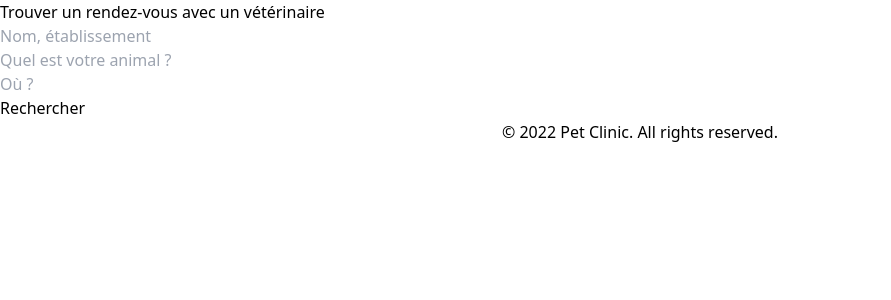
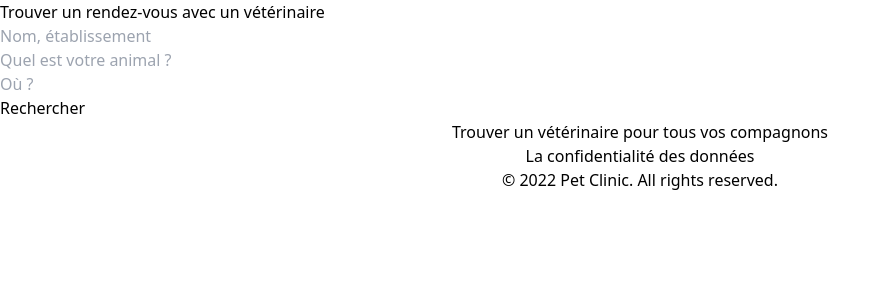
Before and after one commit to anastasiiaal/animalife_project, a Symfony app: template templates/home.html.twig in a window 1280 px wide. Shown: the part 144-444 px from the top of the page, without its empty margins (0-891 px from the left). Run offline with Twig, Linux system fonts and the light colour scheme; the template is opened without the code that fills it, so the values that code supplies are empty; style sheets or scripts are compiled from the project's sources; some libraries are stand-ins or nearby versions.

Commit message:
add sections to home page

```diff
--- a/assets/styles/sass/setup/_containers.scss
+++ b/assets/styles/sass/setup/_containers.scss
@@ -1,5 +1,9 @@
 .section, section {
     padding: 60px 0;
+
+    &.bg-blue {
+        background-color: #B4D3E1;
+    }
 }
 
 .container {
--- a/templates/home.html.twig
+++ b/templates/home.html.twig
@@ -3,8 +3,9 @@
 {% block title %}AnimaLife | Accueil{% endblock %}
 
 {% block body %}
-<div class="section" id="home">
+<section class="section bg-blue" id="hero">
     <div class="container">
+        <div class="hero-wrapper">
             <h1>Trouver un rendez-vous  avec un vétérinaire </h1>
             <form action="" method="get" class="search-bar">
                 <div class="input-group">
@@ -22,4 +23,19 @@
             </form>
         </div>
     </div>
+</section>
+<section class="">
+    <div class="container">
+        <h2 class="text-center">
+            Trouver un vétérinaire pour tous vos compagnons
+        </h2>
+    </div>
+</section>
+<section class="bg-blue">
+    <div class="container">
+        <h2 class="text-center">
+            La confidentialité des données
+        </h2>
+    </div>
+</section>
 {% endblock %}
```
Also changed, not shown: assets/styles/sass/pages/_home.scss (+8 -3 lines), assets/styles/sass/setup/_fonts.scss (+5 -5 lines). Lines whose indentation alone changed are shown as unchanged.
